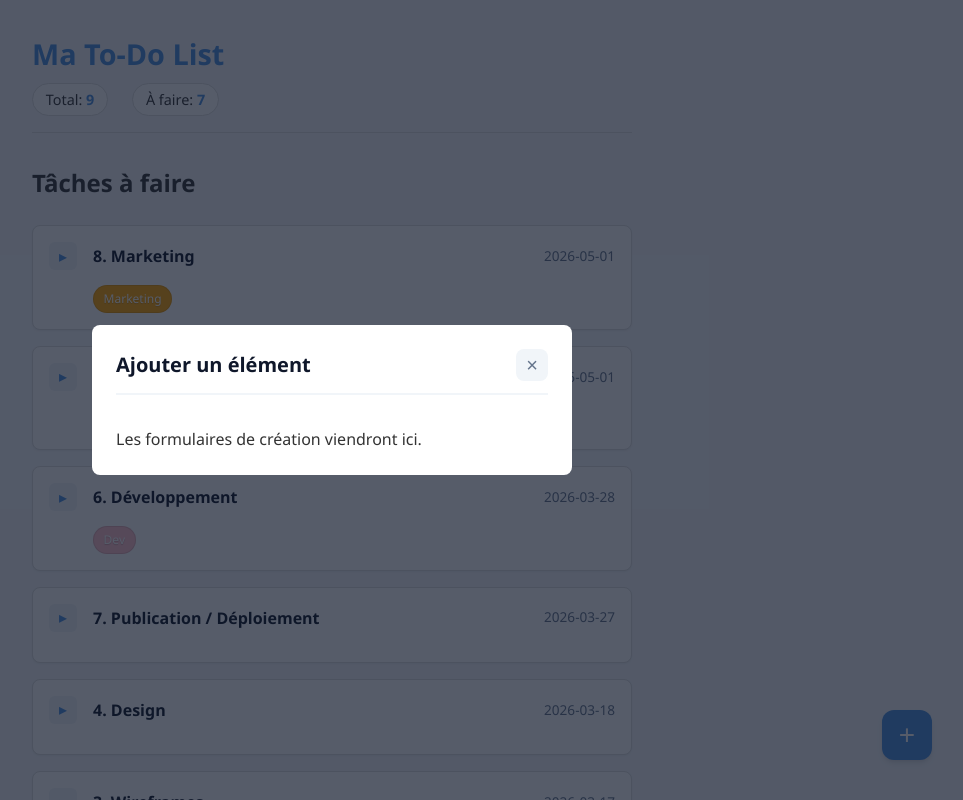
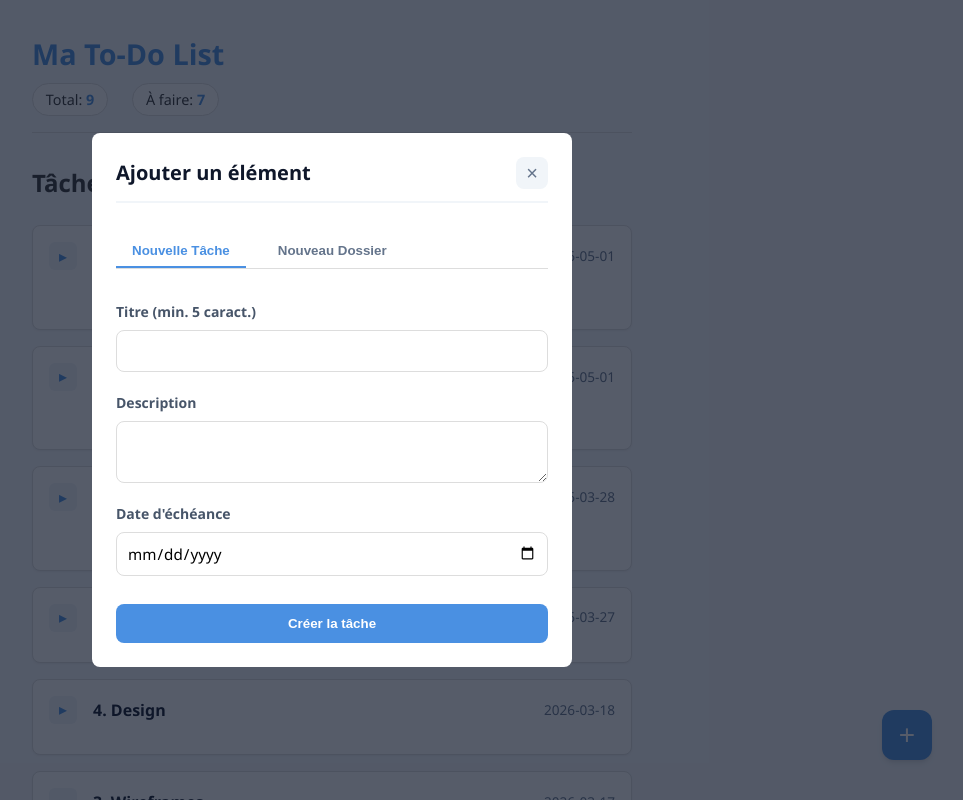
Before and after one commit to Mohamed-AmineHaddad/react-to-do-app, a React (Create React App) app: page / in a window 1280 px wide. Both pictures are taken after a click on the button "Ajouter une tâche ou un dossier". Shown: the top 800 px of the page, without its empty margins (308-1271 px from the left). Built offline with nearby package versions, Linux system fonts and the light colour scheme.

Commit message:
formulaires de creation de tache et de dossier

```diff
--- a/src/App.jsx
+++ b/src/App.jsx
@@ -4,9 +4,14 @@ import List from "./components/List/List";
 import Header from "./components/Header/Header";
 import Footer from "./components/Footer/Footer";
 import Modal from "./components/Modal/Modal";
+import TaskForm from "./components/Modal/TaskForm";
+import FolderForm from "./components/Modal/FolderForm";
 
 export default function App() {
     const [isModalOpen, setIsModalOpen] = useState(false);
+    const [activeTab, setActiveTab] = useState('task'); // 'task' ou 'folder'
+
+    const closeModal = () => setIsModalOpen(false);
 
     return (
         <div className="app-container">
@@ -16,10 +21,31 @@ export default function App() {
 
             <Modal
                 isOpen={isModalOpen}
-                onClose={() => setIsModalOpen(false)}
+                onClose={closeModal}
                 title="Ajouter un élément"
             >
-                <p>Les formulaires de création viendront ici.</p>
+                <div className="modal-tabs">
+                    <button
+                        className={`tab-btn ${activeTab === 'task' ? 'active' : ''}`}
+                        onClick={() => setActiveTab('task')}
+                    >
+                        Nouvelle Tâche
+                    </button>
+                    <button
+                        className={`tab-btn ${activeTab === 'folder' ? 'active' : ''}`}
+                        onClick={() => setActiveTab('folder')}
+                    >
+                        Nouveau Dossier
+                    </button>
+                </div>
+
+                <div className="modal-body">
+                    {activeTab === 'task' ? (
+                        <TaskForm onComplete={closeModal} />
+                    ) : (
+                        <FolderForm onComplete={closeModal} />
+                    )}
+                </div>
             </Modal>
         </div>
     );
--- /dev/null
+++ b/src/components/Modal/FolderForm.jsx
@@ -0,0 +1,66 @@
+import { useState, useContext } from 'react';
+import { ToDoContext } from '../../context/ToDo';
+
+const COLORS = [
+    '#ef4444', '#f97316', '#f59e0b', '#10b981', '#06b6d4',
+    '#3b82f6', '#6366f1', '#8b5cf6', '#d946ef', '#64748b'
+];
+
+export default function FolderForm({ onComplete }) {
+    const { addFolder } = useContext(ToDoContext);
+    const [title, setTitle] = useState('');
+    const [description, setDescription] = useState('');
+    const [color, setColor] = useState(COLORS[0]);
+    const [error, setError] = useState('');
+
+    const handleSubmit = (e) => {
+        e.preventDefault();
+        if (title.length < 3) {
+            setError('Le titre du dossier doit faire au moins 3 caractères.');
+            return;
+        }
+
+        addFolder(title, description, color);
+        onComplete();
+    };
+
+    return (
+        <form className="form-container" onSubmit={handleSubmit}>
+            {error && <p className="form-error">{error}</p>}
+
+            <div className="form-group">
+                <label>Titre (min. 3 caract.)</label>
+                <input
+                    type="text"
+                    value={title}
+                    onChange={(e) => setTitle(e.target.value)}
+                    required
+                />
+            </div>
+
+            <div className="form-group">
+                <label>Description</label>
+                <textarea
+                    value={description}
+                    onChange={(e) => setDescription(e.target.value)}
+                />
+            </div>
+
+            <div className="form-group">
+                <label>Couleur</label>
+                <div className="color-grid">
+                    {COLORS.map(c => (
+                        <div
+                            key={c}
+                            className={`color-option ${color === c ? 'active' : ''}`}
+                            style={{ backgroundColor: c }}
+                            onClick={() => setColor(c)}
+                        />
+                    ))}
+                </div>
+            </div>
+
+            <button type="submit" className="submit-btn">Créer le dossier</button>
+        </form>
+    );
+}
--- a/src/components/Modal/Modal.css
+++ b/src/components/Modal/Modal.css
@@ -56,3 +56,101 @@
 .modal-body {
   padding-top: 0.5rem;
 }
+
+.modal-tabs {
+  display: flex;
+  gap: 1rem;
+  margin-bottom: 1.5rem;
+  border-bottom: 1px solid var(--border);
+}
+
+.tab-btn {
+  background: none;
+  border: none;
+  padding: 0.5rem 1rem;
+  cursor: pointer;
+  color: #64748b;
+  font-weight: 600;
+  border-bottom: 2px solid transparent;
+}
+
+.tab-btn.active {
+  color: var(--primary);
+  border-bottom-color: var(--primary);
+}
+
+.form-container {
+  display: flex;
+  flex-direction: column;
+  gap: 1.25rem;
+}
+
+.form-group {
+  display: flex;
+  flex-direction: column;
+  gap: 0.5rem;
+}
+
+.form-group label {
+  font-size: 0.875rem;
+  font-weight: 600;
+  color: #475569;
+}
+
+.form-group input,
+.form-group textarea {
+  padding: 0.625rem;
+  border: 1px solid var(--border);
+  border-radius: 8px;
+  font-family: inherit;
+  font-size: 0.95rem;
+}
+
+.form-group input:focus,
+.form-group textarea:focus {
+  outline: none;
+  border-color: var(--primary);
+}
+
+.form-error {
+  color: #ef4444;
+  font-size: 0.875rem;
+  background: #fef2f2;
+  padding: 0.5rem;
+  border-radius: 6px;
+  border: 1px solid #fee2e2;
+}
+
+.submit-btn {
+  background: var(--primary);
+  color: white;
+  border: none;
+  padding: 0.75rem;
+  border-radius: 8px;
+  font-weight: 600;
+  cursor: pointer;
+  margin-top: 0.5rem;
+}
+
+.submit-btn:hover {
+  background: #1d4ed8;
+}
+
+/* Color Grid */
+.color-grid {
+  display: grid;
+  grid-template-columns: repeat(5, 1fr);
+  gap: 0.75rem;
+  padding: 0.5rem 0;
+}
+
+.color-option {
+  height: 32px;
+  border-radius: 6px;
+  cursor: pointer;
+  border: 2px solid transparent;
+}
+
+.color-option.active {
+  border-color: #0f172a;
+}
--- /dev/null
+++ b/src/components/Modal/TaskForm.jsx
@@ -0,0 +1,61 @@
+import { useState, useContext } from 'react';
+import { ToDoContext } from '../../context/ToDo';
+
+export default function TaskForm({ onComplete }) {
+    const {addTask} = useContext(ToDoContext);
+    const [title, setTitle] = useState('');
+    const [description, setDescription] = useState('');
+    const [dateEcheance, setDateEcheance] = useState('');
+    const [error, setError] = useState('');
+
+    const handleSubmit = (e) => {
+        e.preventDefault();
+        if (title.length < 5) {
+            setError('Le titre doit faire au moins 5 caractères.');
+            return;
+        }
+        if (!dateEcheance) {
+            setError('La date d\'échéance est obligatoire.');
+            return;
+        }
+
+        addTask(title, description, dateEcheance);
+        onComplete();
+    };
+
+    return (
+        <form className="form-container" onSubmit={handleSubmit}>
+            {error && <p className="form-error">{error}</p>}
+
+            <div className="form-group">
+                <label>Titre (min. 5 caract.)</label>
+                <input
+                    type="text"
+                    value={title}
+                    onChange={(e) => setTitle(e.target.value)}
+                    required
+                />
+            </div>
+
+            <div className="form-group">
+                <label>Description</label>
+                <textarea
+                    value={description}
+                    onChange={(e) => setDescription(e.target.value)}
+                />
+            </div>
+
+            <div className="form-group">
+                <label>Date d'échéance</label>
+                <input
+                    type="date"
+                    value={dateEcheance}
+                    onChange={(e) => setDateEcheance(e.target.value)}
+                    required
+                />
+            </div>
+
+            <button type="submit" className="submit-btn">Créer la tâche</button>
+        </form>
+    );
+}
--- a/src/context/ToDo.jsx
+++ b/src/context/ToDo.jsx
@@ -38,8 +38,19 @@ export default function ToDo(props) {
         setTasks(updatedTasks);
     }
 
+    const addFolder = (title, description, color) => {
+        const newFolder = {
+            "id": (folders.length > 0 ? Math.max(...folders.map(value => value.id)) + 1 : 201),
+            "title": title,
+            "description": description,
+            "color": color,
+            "icon": ""
+        };
+        setFolders([...folders, newFolder]);
+    }
+
     return (
-        <ToDoContext.Provider value={{tasks, folders, relations, addTask, removeTask, updateTask}}>
+        <ToDoContext.Provider value={{tasks, folders, relations, addTask, removeTask, updateTask, addFolder}}>
             {props.children}
         </ToDoContext.Provider>
     );
```
